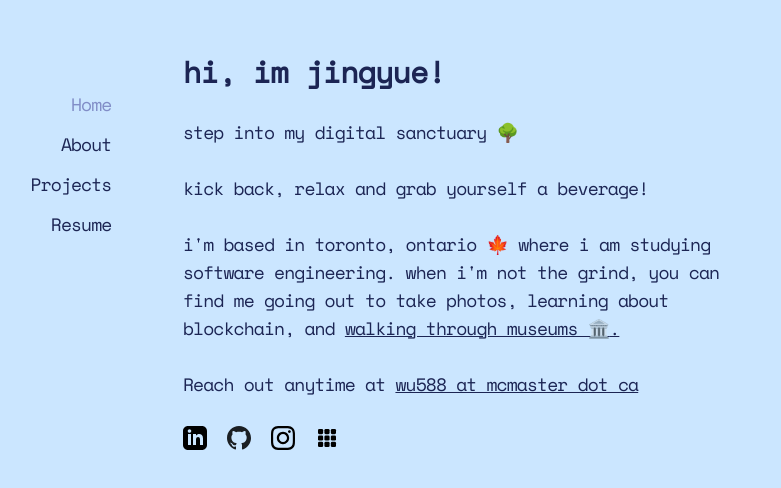
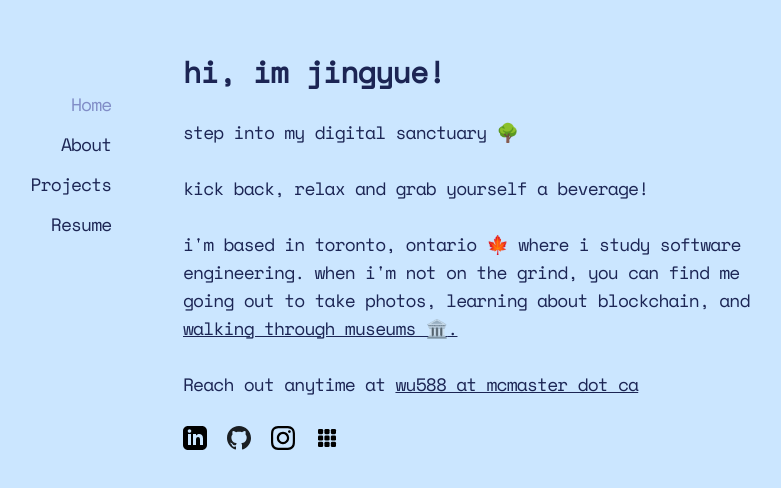
Before and after one commit to Jingyue-Wu/portfolio, a React (Vite) app: page / in a window 1280 px wide. Shown: the part 118-606 px from the top of the page, without its empty margins (253-1034 px from the left). Built offline with nearby package versions, Linux system fonts and the light colour scheme.

Commit message:
Update stuff

```diff
--- a/index.html
+++ b/index.html
@@ -3,13 +3,11 @@
 
 <head>
   <meta charset="UTF-8" />
-  <link rel="icon" type="image/svg+xml" href="/vite.svg" />
   <meta name="viewport" content="width=device-width, initial-scale=1.0" />
   <title>jingyue wu</title>
 
-  <!-- <link rel="preconnect" href="https://fonts.googleapis.com">
-  <link rel="preconnect" href="https://fonts.gstatic.com" crossorigin>
-  <link href="https://fonts.googleapis.com/css2?family=DM+Mono&display=swap" rel="stylesheet"> -->
+  <link rel="icon" type="image/x-icon" href="/favicon.ico">
+
 
   <link rel="preconnect" href="https://fonts.googleapis.com">
   <link rel="preconnect" href="https://fonts.gstatic.com" crossorigin>
--- a/src/routes/about.jsx
+++ b/src/routes/about.jsx
@@ -4,7 +4,7 @@ export default function About() {
             <div className="h-full m-5 ml-8 mb-20 lg:ml-0 text-start lg:w-[600px]">
                 <h1 className='text-3xl font-bold'>╰(＾∇＾)╯</h1>
                 <br />
-                <p >i&apos;m a second year software engineering student at McMaster and plan to specialize in software engineering. </p>
+                <p >i&apos;m a second year software engineering student at McMaster University. </p>
                 <br />
                 <p>i&apos;ve always had a broad range of interests, and strong desire to problem solve and learn new things. i&apos;m extremely passionate about entrepreneurship, software development, decentralized finance and photography! </p>
                 <br />
--- a/src/routes/home.jsx
+++ b/src/routes/home.jsx
@@ -38,7 +38,7 @@ export default function Home() {
                 <p> kick back, relax and grab yourself a beverage!</p>
                 <br />
                 <p>
-                    i&apos;m based in toronto, ontario &#127809; where i am studying software engineering. when i&apos;m not the grind, you can find me going out to take photos, learning about blockchain, and{" "}
+                    i&apos;m based in toronto, ontario &#127809; where i study software engineering. when i&apos;m not on the grind, you can find me going out to take photos, learning about blockchain, and{" "}
                     <a href="#" className='underline' onClick={handleClick}>{hobbies}.</a>
                 </p>
                 <br />
--- a/vite.config.js
+++ b/vite.config.js
@@ -4,5 +4,5 @@ import react from '@vitejs/plugin-react-swc'
 // https://vitejs.dev/config/
 export default defineConfig({
   plugins: [react()],
-  base: '/portfolio/',
+  // base: '/portfolio/',
 })
```
Also changed, not shown: src/App.css (line endings or trailing spaces), src/index.css (line endings or trailing spaces), 2 other files (tests, documents, lock files or other folders).
